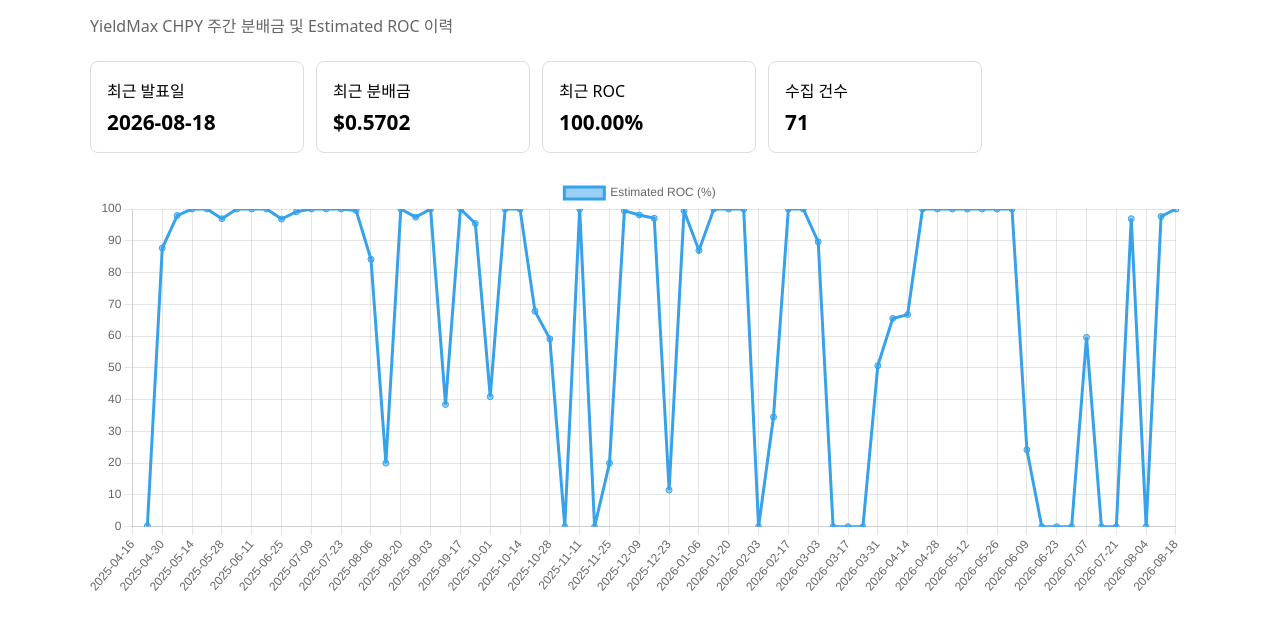
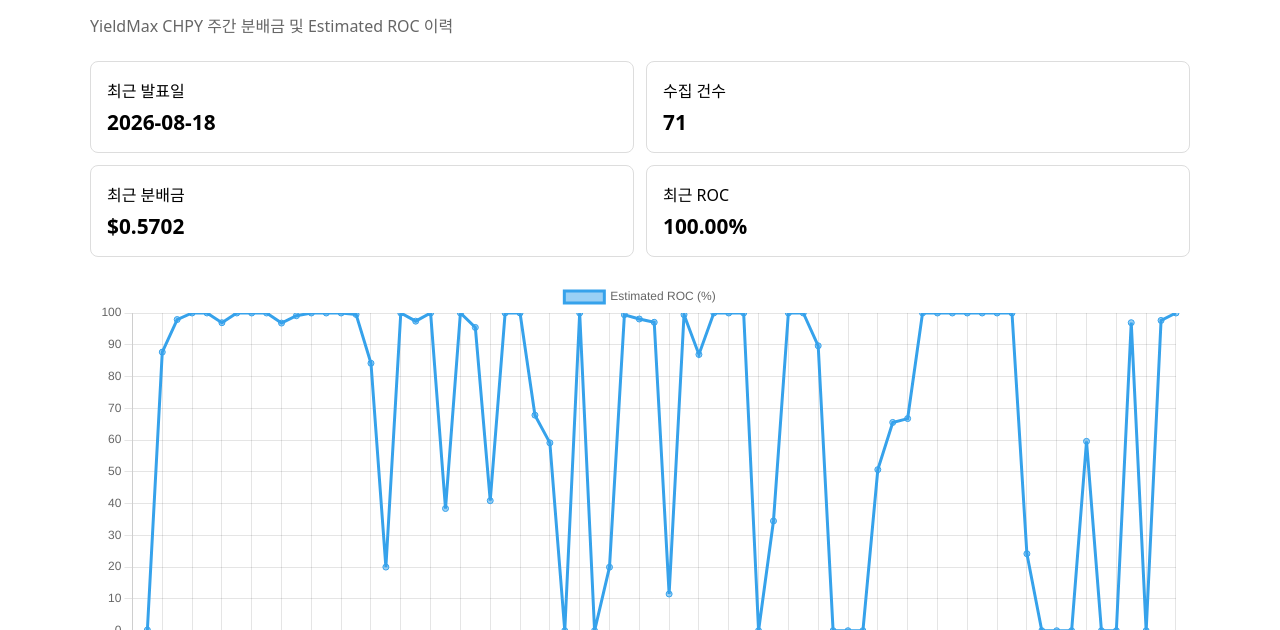
Before and after one commit to dev32user/chpy-tracker, a website: page docs/index.html in a window 1280 px wide. Shown: the part 107-737 px from the top of the page. Drawn offline with nearby package versions, Linux system fonts and the light colour scheme.

Commit message:
Update index.html
상단 컴포넌트 배치 수정

```diff
--- a/docs/index.html
+++ b/docs/index.html
@@ -31,9 +31,9 @@
     }
 
     .summary {
-      display: flex;
+      display: grid;
+      grid-template-columns: repeat(2, minmax(0, 1fr));
       gap: 12px;
-      flex-wrap: wrap;
       margin-bottom: 24px;
     }
 
@@ -41,7 +41,7 @@
       border: 1px solid #ddd;
       border-radius: 8px;
       padding: 16px;
-      min-width: 180px;
+      min-width: 0;
     }
 
     .card strong {
@@ -139,6 +139,11 @@
     </div>
 
     <div class="card">
+      수집 건수
+      <strong id="count">-</strong>
+    </div>
+
+    <div class="card">
       최근 분배금
       <strong id="latest-distribution">-</strong>
     </div>
@@ -146,11 +151,6 @@
     <div class="card">
       최근 ROC
       <strong id="latest-roc">-</strong>
-    </div>
-
-    <div class="card">
-      수집 건수
-      <strong id="count">-</strong>
     </div>
   </section>
 
```
